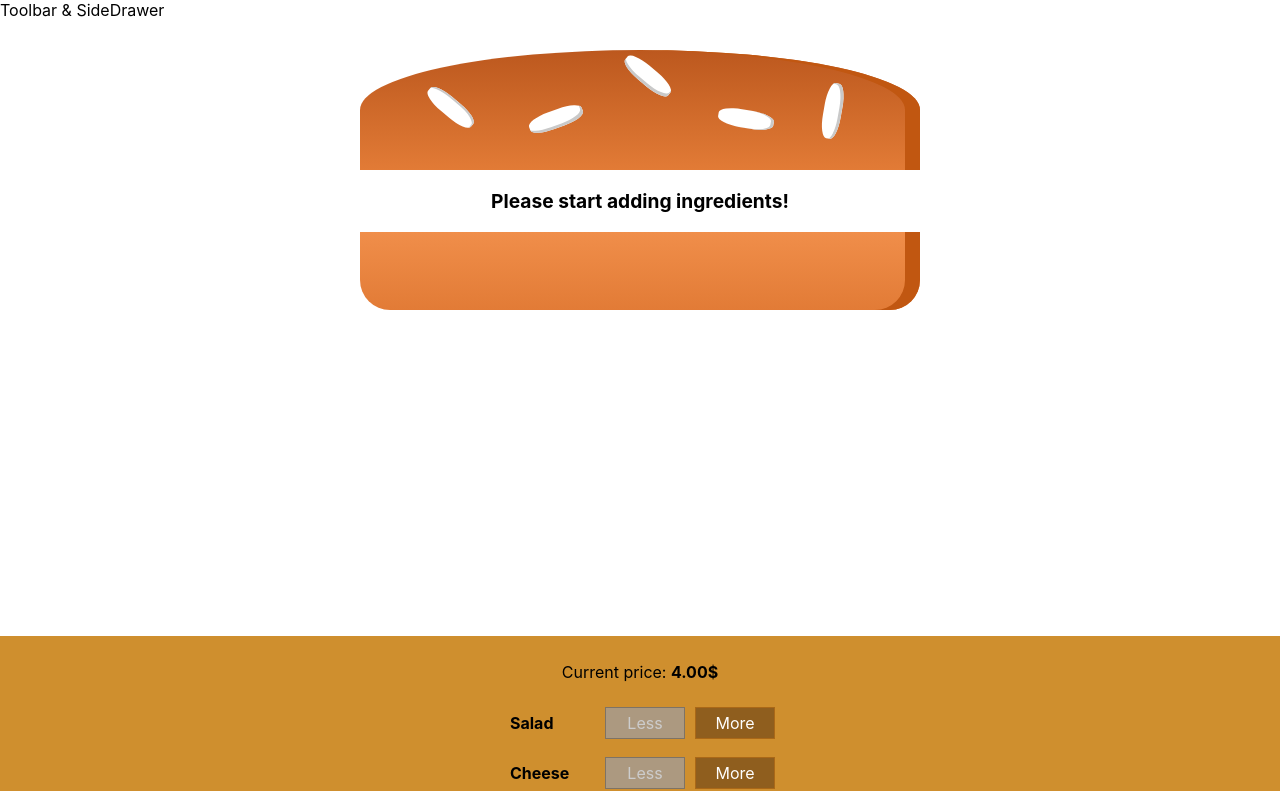
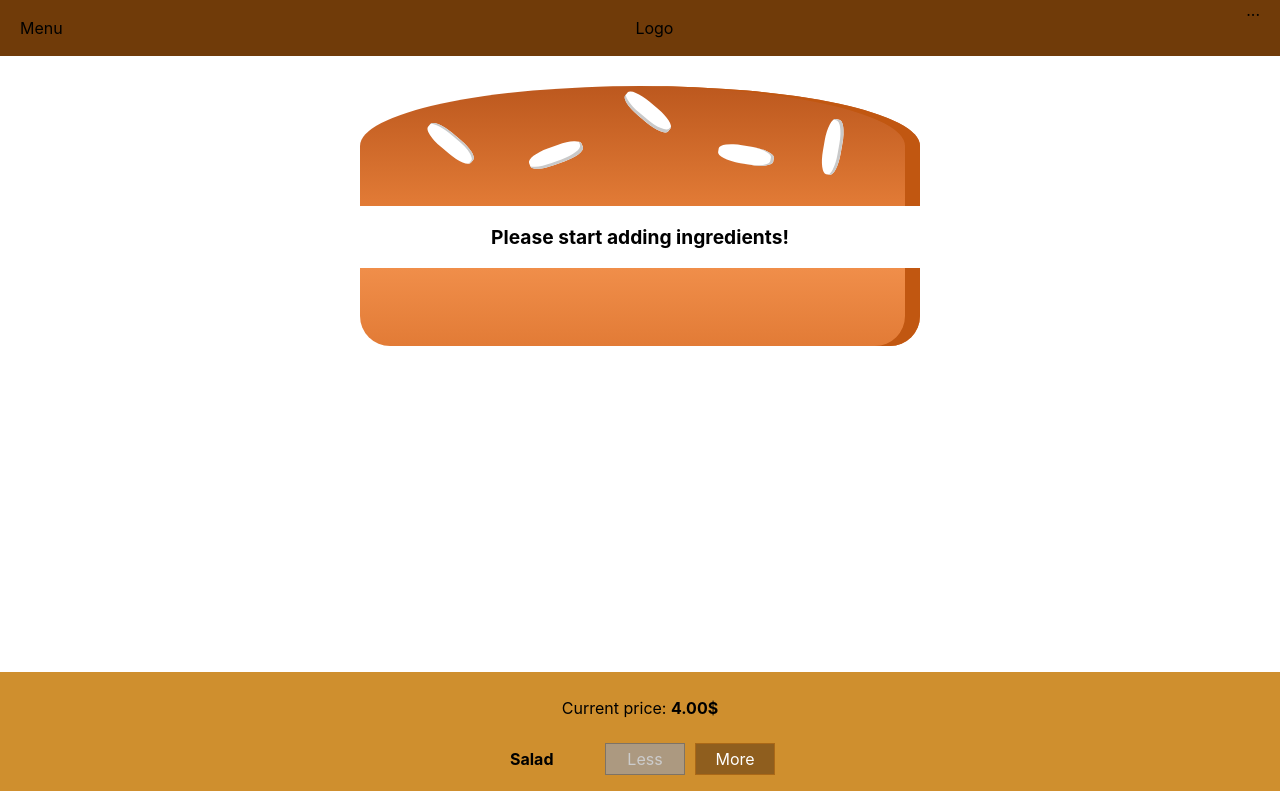
Before and after one commit to BrassMonkeyDonkey/ReactLearning, a React (Create React App) app in the folder buger-builder/: page / in a window 1280 px wide. Shown: the top 791 px of the page. Built offline with nearby package versions, Linux system fonts and the light colour scheme.

Commit message:
add toolbar

```diff
--- a/buger-builder/src/components/Layout/Layout.js
+++ b/buger-builder/src/components/Layout/Layout.js
@@ -1,15 +1,14 @@
-import React from 'react';
+import React from "react";
 
-import Auxiliary from '../../hoc/Auxiliary';
-import classes from './Layout.module.css'
+import Auxiliary from "../../hoc/Auxiliary";
+import classes from "./Layout.module.css";
+import Toolbar from "../Navigation/Toolbar/Toolbar";
 
 const Layout = (props) => (
-    <Auxiliary>
-        <div>Toolbar & SideDrawer</div>
-        <main className={classes.Content}>
-            {props.children}
-        </main>
-    </Auxiliary>
+  <Auxiliary>
+    <Toolbar />
+    <main className={classes.Content}>{props.children}</main>
+  </Auxiliary>
 );
 
 export default Layout;
--- a/buger-builder/src/components/Layout/Layout.module.css
+++ b/buger-builder/src/components/Layout/Layout.module.css
@@ -1,3 +1,3 @@
 .Content {
-    margin-top: 16px;
+    margin-top: 72px;
 }
--- /dev/null
+++ b/buger-builder/src/components/Navigation/Toolbar/Toolbar.js
@@ -0,0 +1,15 @@
+import React from "react";
+
+import classes from "./Toolbar.module.css";
+
+const toolbar = (props) => (
+    <header className={classes.Toolbar} >
+        <div>Menu</div>
+        <div>Logo</div>
+        <nav>
+            ...
+        </nav>
+    </header>
+);
+
+export default toolbar;
--- /dev/null
+++ b/buger-builder/src/components/Navigation/Toolbar/Toolbar.module.css
@@ -0,0 +1,18 @@
+.Toolbar {
+    height: 56px;
+    width: 100%;
+    position: fixed;
+    top: 0;
+    left: 0;
+    background-color: #703B09;
+    display: flex;
+    justify-content: space-between;
+    align-items: center;
+    padding: 0 20px;
+    box-sizing: border-box;
+    z-index: 90;
+}
+
+.Toolbar nav {
+    height: 100%;
+}
```
